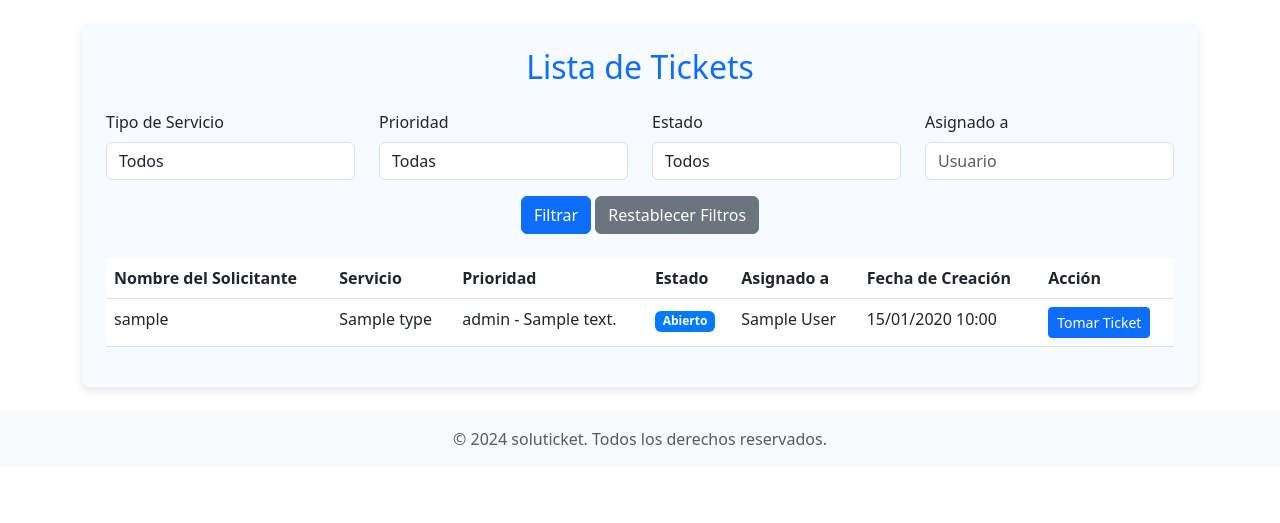
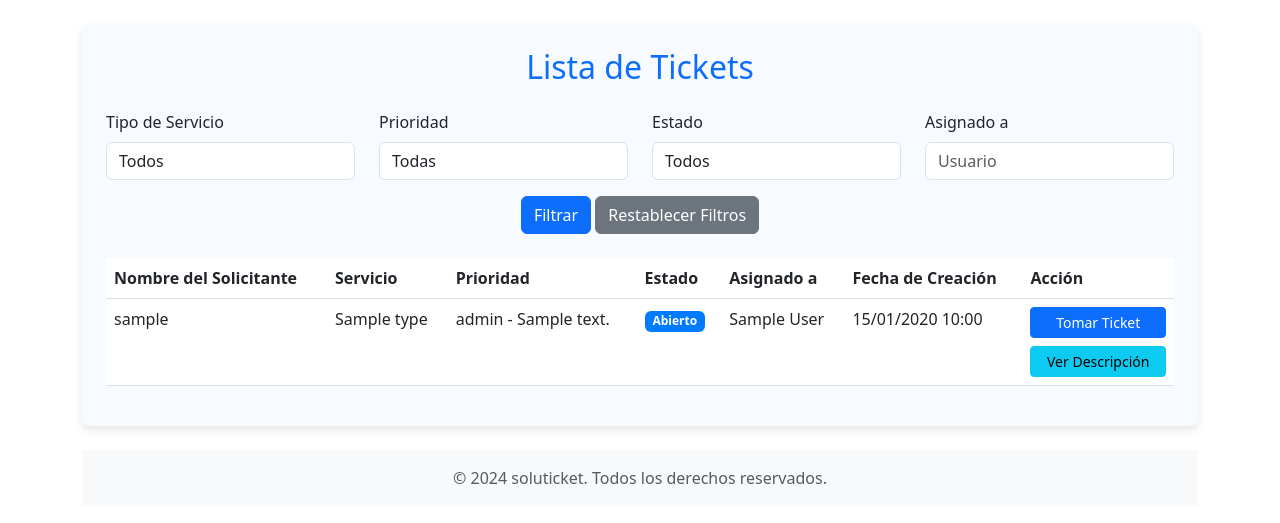
Before and after one commit to rmiyar/soluticket, a Django app: page /Tickets/tomar-ticket/1/ in a window 1280 px wide. Shown: the part 56-579 px from the top of the page. Run offline with Django 5.2, Linux system fonts and the light colour scheme; a user stored in the database is signed in; tables that the repository leaves empty hold one stand-in row (values such as "Sample post"); some libraries are stand-ins or nearby versions.

Commit message:
final v2

```diff
--- a/soluticketcore/settings.py
+++ b/soluticketcore/settings.py
@@ -165,7 +165,7 @@ AUTH_USER_MODEL = 'users.User'
 LOGIN_REDIRECT_URL = '/conocenos/'
 
 # Redirige a los usuarios a 'crear_ticket/' después de registrarse
-ACCOUNT_SIGNUP_REDIRECT_URL = '/Tickets/crear_ticket/'
+ACCOUNT_SIGNUP_REDIRECT_URL = '/conocenos/'
 
 # Opcionalmente, también puedes añadir la redirección al cerrar sesión
 LOGOUT_REDIRECT_URL = '/'
--- a/templates/get_tickets.html
+++ b/templates/get_tickets.html
@@ -82,9 +82,14 @@
                 </td>
                 <td>{{ ticket.fecha_creacion|date:"d/m/Y H:i" }}</td>
                 <td>
+                    <div class="d-flex flex-column gap-2">
                         <button type="button" class="btn btn-primary btn-sm" data-bs-toggle="modal" data-bs-target="#confirmModal" data-ticket-id="{{ ticket.id }}">
                             Tomar Ticket
                         </button>
+                        <button type="button" class="btn btn-info btn-sm" data-bs-toggle="modal" data-bs-target="#descriptionModal" data-ticket-id="{{ ticket.id }}" data-ticket-description="{{ ticket.descripcion|default:'Sin descripción' }}">
+                            Ver Descripción
+                        </button>
+                    </div>
                 </td>
             </tr>
             {% empty %}
@@ -94,9 +99,26 @@
             {% endfor %}
         </tbody>
     </table>
+
+    <!-- Modal para mostrar la descripción -->
+    <div class="modal fade" id="descriptionModal" tabindex="-1" aria-labelledby="descriptionModalLabel" aria-hidden="true">
+        <div class="modal-dialog">
+            <div class="modal-content">
+                <div class="modal-header">
+                    <h5 class="modal-title" id="descriptionModalLabel">Descripción del Ticket</h5>
+                    <button type="button" class="btn-close" data-bs-dismiss="modal" aria-label="Close"></button>
+                </div>
+                <div class="modal-body" id="ticketDescriptionContent">
+                    <!-- Aquí se mostrará la descripción -->
+                </div>
+                <div class="modal-footer">
+                    <button type="button" class="btn btn-secondary" data-bs-dismiss="modal">Cerrar</button>
+                </div>
+            </div>
+        </div>
     </div>
 
-<!-- Modal de confirmación -->
+    <!-- Modal para tomar ticket -->
     <div class="modal fade" id="confirmModal" tabindex="-1" aria-labelledby="confirmModalLabel" aria-hidden="true">
         <div class="modal-dialog">
             <div class="modal-content">
@@ -115,7 +137,7 @@
         </div>
     </div>
 
-<!-- Formulario oculto para enviar la solicitud de toma de ticket -->
+    <!-- Formulario oculto para tomar ticket -->
     <form id="takeTicketForm" action="" method="post" style="display: none;">
         {% csrf_token %}
     </form>
@@ -123,6 +145,7 @@
     {% block extra_scripts %}
     <script>
         document.addEventListener('DOMContentLoaded', function () {
+            // Modal para tomar ticket
             var confirmModal = document.getElementById('confirmModal');
             var confirmAcceptButton = document.getElementById('confirmAcceptButton');
             var takeTicketForm = document.getElementById('takeTicketForm');
@@ -136,6 +159,16 @@
             confirmAcceptButton.addEventListener('click', function () {
                 takeTicketForm.submit();
             });
+
+            // Modal para mostrar descripción
+            var descriptionModal = document.getElementById('descriptionModal');
+            var descriptionContent = document.getElementById('ticketDescriptionContent');
+
+            descriptionModal.addEventListener('show.bs.modal', function (event) {
+                var button = event.relatedTarget; // Botón que activó el modal
+                var description = button.getAttribute('data-ticket-description'); // Obtener la descripción
+                descriptionContent.textContent = description ? description : "Sin descripción"; // Asignar al modal
+            });
         });
     </script>
     {% endblock %}
--- a/tickets/views.py
+++ b/tickets/views.py
@@ -228,6 +228,6 @@ def dar_feedback(request):
             messages.success(request, "Gracias por tu feedback.")
         except Exception as e:
             messages.error(request, f"Ocurrió un error al guardar tu feedback: {e}")
-            return redirect('mis_tickets')
+            return redirect('ver_mis_tickets')
 
     return redirect('mis_tickets')
```
Lines whose indentation alone changed are shown as unchanged.
